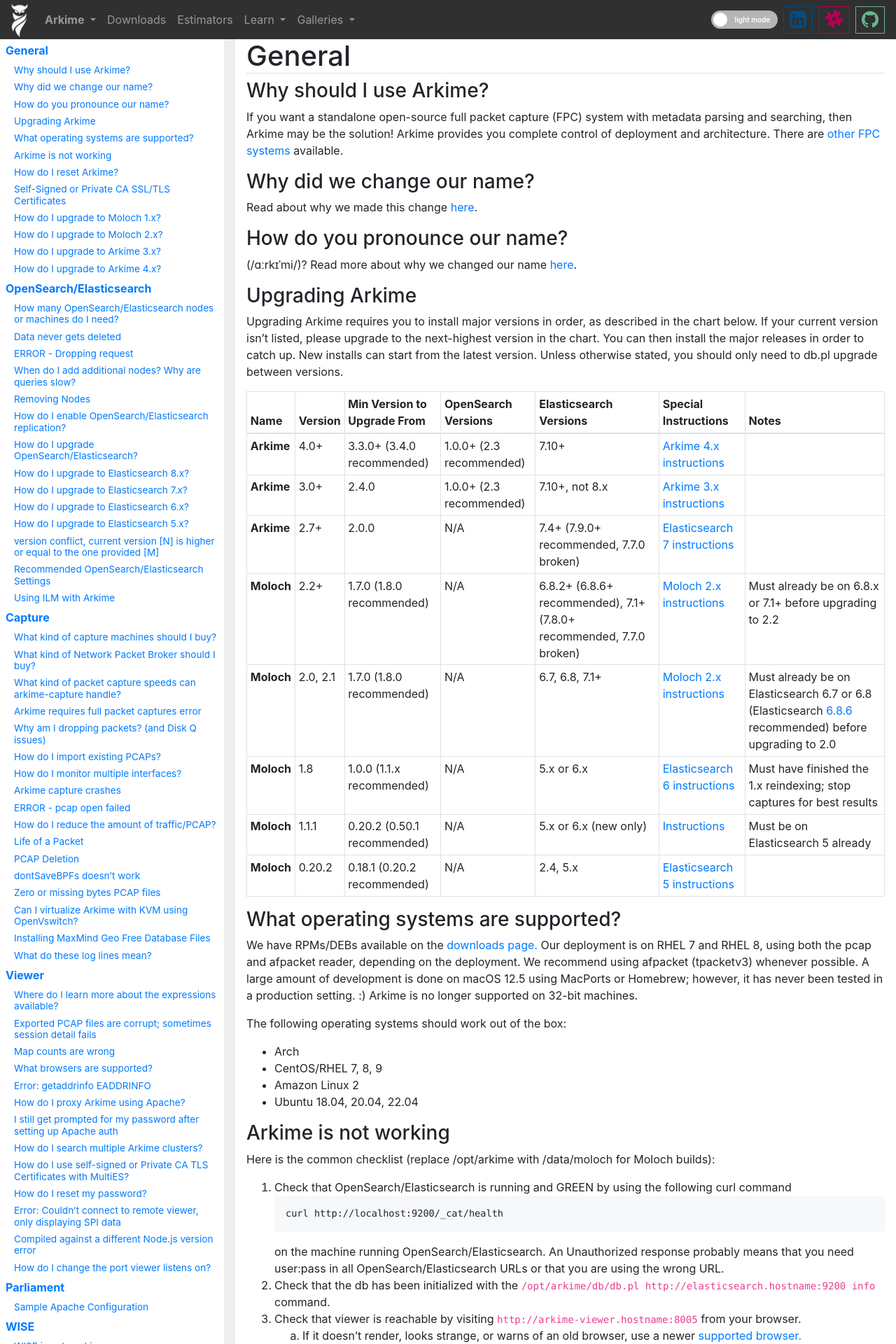
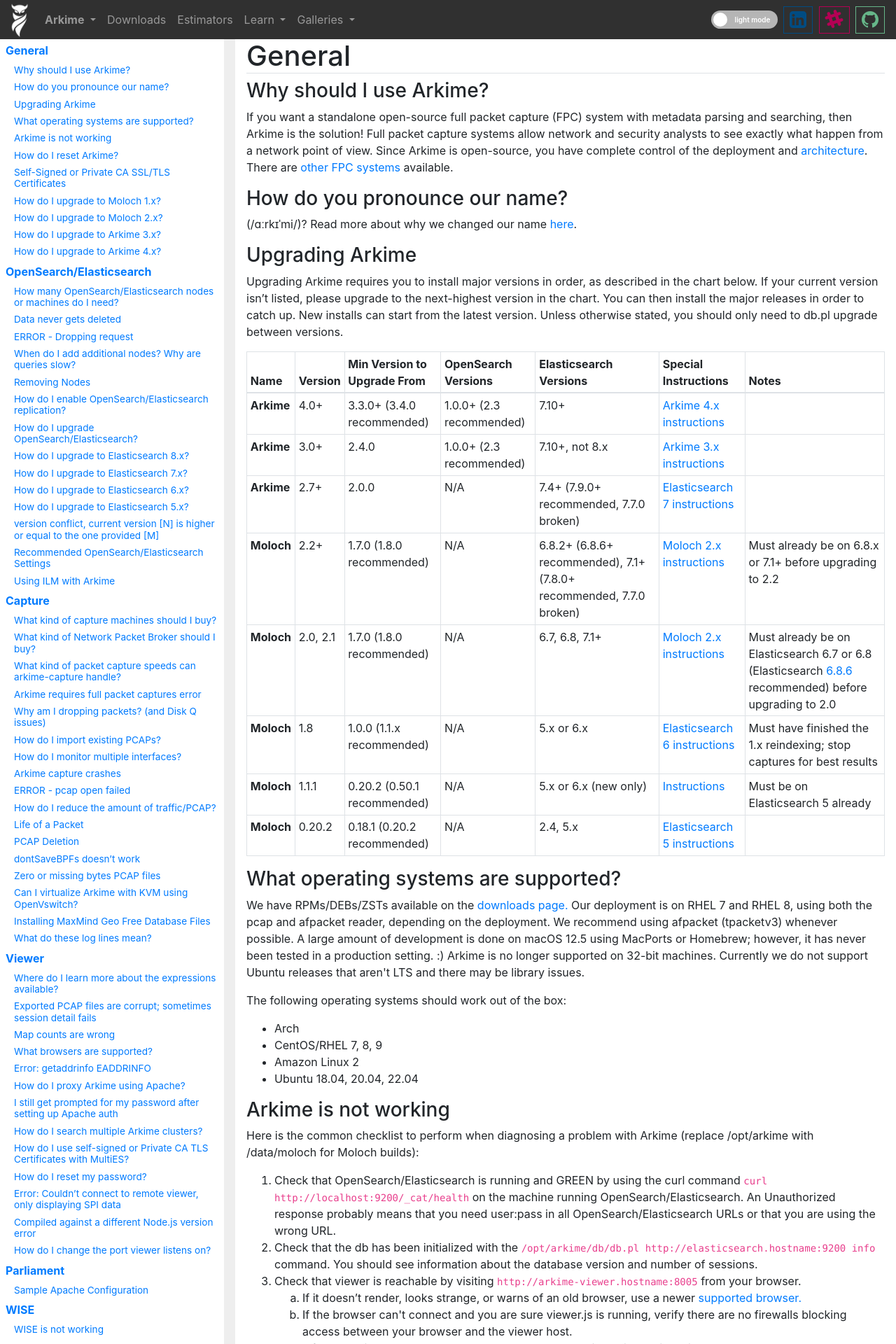
Before and after one commit to arkime/arkimeweb, a Jekyll site: the page built from faq.html, in a window 1280 px wide. Shown: the top 1920 px of the page at 70% size. Built offline with Jekyll 4.4.1, drawn with Linux system fonts in a browser that asks for light colours; some of the changed text lies outside the part shown.

Commit message:
more words

```diff
--- a/faq.html
+++ b/faq.html
@@ -66,11 +66,6 @@
         Why should I use Arkime?
       </a>
       <a class="nav-link nested"
-        href="#why-change-our-name"
-        title="Why change our name?">
-        Why did we change our name?
-      </a>
-      <a class="nav-link nested"
         href="#how-do-you-pronounce-our-name"
         title="How do you pronounce our name?">
         How do you pronounce our name?
@@ -419,25 +414,16 @@
       </h3>
       <p>
         If you want a standalone open-source full packet capture (FPC)
-        system with metadata parsing and searching, then Arkime may be
-        the solution! Arkime provides you complete control of deployment
-        and architecture. There are
-        <a href="otherfpc">
-          other FPC systems
-        </a>
-        available.
-      </p>
-
-      <h3 id="why-change-our-name">
-        Why did we change our name?
-        <span class="fa fa-link small copy-link cursor-copy"
-          onclick="copyLink(this, 'faq')">
-        </span>
-      </h3>
-      <p>
-        Read about why we made this change <a href="arkimeetus">here</a>.
-      </p>
-
+        system with metadata parsing and searching, then Arkime is
+        the solution!
+        Full packet capture systems allow network and security analysts to see exactly
+        what happen from a network point of view.
+        Since Arkime is open-source, you have complete control of the deployment
+        and <a href="/architecture">architecture</a>.
+        There are <a href="otherfpc"> other FPC systems </a> available.
+      </p>
+
+      <span id="why-change-our-name">
       <h3 id="how-do-you-pronounce-our-name">
         How do you pronounce our name?
         <span class="fa fa-link small copy-link cursor-copy"
@@ -689,7 +675,7 @@
         </span>
       </h3>
       <p>
-        We have RPMs/DEBs available on the
+        We have RPMs/DEBs/ZSTs available on the
         <a href="downloads">
           downloads page.
         </a>
@@ -697,6 +683,7 @@
         We recommend using afpacket (tpacketv3) whenever possible.
         A large amount of development is done on macOS 12.5 using MacPorts or Homebrew; however, it has never been tested in a production setting. :)
         Arkime is no longer supported on 32-bit machines.
+        Currently we do not support Ubuntu releases that aren't LTS and there may be library issues.
       </p>
       <p>
         The following operating systems should work out of the box:
@@ -715,6 +702,7 @@
           Ubuntu 18.04, 20.04, 22.04
         </li>
       </ul>
+
 
       <span id="moloch-is-not-working"></span>
       <span id="checklist"></span>
@@ -725,18 +713,17 @@
         </span>
       </h3>
       <p>
-        Here is the common checklist (replace /opt/arkime with /data/moloch for Moloch builds):
+        Here is the common checklist to perform when diagnosing a problem with Arkime (replace /opt/arkime with /data/moloch for Moloch builds):
       </p>
       <ol>
         <li>
-          Check that OpenSearch/Elasticsearch is running and GREEN by using the following curl command
-          <pre><code>curl http://localhost:9200/_cat/health</code></pre>
+          Check that OpenSearch/Elasticsearch is running and GREEN by using the curl command <code>curl http://localhost:9200/_cat/health</code>
           on the machine running OpenSearch/Elasticsearch.
           An Unauthorized response probably means that you need user:pass in all OpenSearch/Elasticsearch URLs or that you are using the wrong URL.
         </li>
         <li>
           Check that the db has been initialized with the
-          <code>/opt/arkime/db/db.pl http://elasticsearch.hostname:9200 info</code> command.
+          <code>/opt/arkime/db/db.pl http://elasticsearch.hostname:9200 info</code> command. You should see information about the database version and number of sessions.
         </li>
         <li>
           Check that viewer is reachable by visiting
@@ -750,25 +737,28 @@
               </a>
             </li>
             <li>
-              If the browser can't connect, verify there are no firewalls blocking access between your browser and the viewer host.
+              If the browser can't connect and you are sure viewer.js is running, verify there are no firewalls blocking access between your browser and the viewer host.
             </li>
           </ol>
         </li>
         <li>
-          Check for errors in <code>/opt/arkime/logs/viewer.log</code> and that viewer is running with the <code>pgrep -lf viewer</code> command.
-        </li>
-        <li>
-          Check for errors in <code>/opt/arkime/logs/capture.log</code> and that capture is running with the <code>pgrep -lf capture</code> command.
+          Check for errors in <code>/opt/arkime/logs/viewer.log</code> and that viewer is running with the <code>pgrep -lf viewer</code> command. If the UI looks strange or isn't working, <code>viewer.log</code> will usually have information about what is wrong.
+        </li>
+        <li>
+          Check for errors in <code>/opt/arkime/logs/capture.log</code> and that capture is running with the <code>pgrep -lf capture</code> command. If packets aren't being processed or other metadata generation issues, <code>capture.log</code> will usually have infomration about what is wrong and links to the FAQ on how to fix.
         </li>
         <li>
           To check that the stats page shows the capture nodes you are expecting, visit
           <code>http://arkime-viewer.hostname:8005/stats?statsTab=1</code> in your browser.
           <ol type="a">
             <li>
-              Make sure the nodes are showing packets being received.
+              If the packets being received for any node is low, that node is having issues, please check its <code>capture.log</code>
             </li>
             <li>
-              Make sure the timestamp for nodes is recent (within 5 seconds).
+              If the timestamp for any node is over 5 seconds old, that node is having issues, please check its <code>capture.log</code>
+            </li>
+            <li>
+              If the Disk Q or ES Q for any node is above 50, that node is having issues, please check its <code>capture.log</code>
             </li>
           </ol>
         </li>
```
